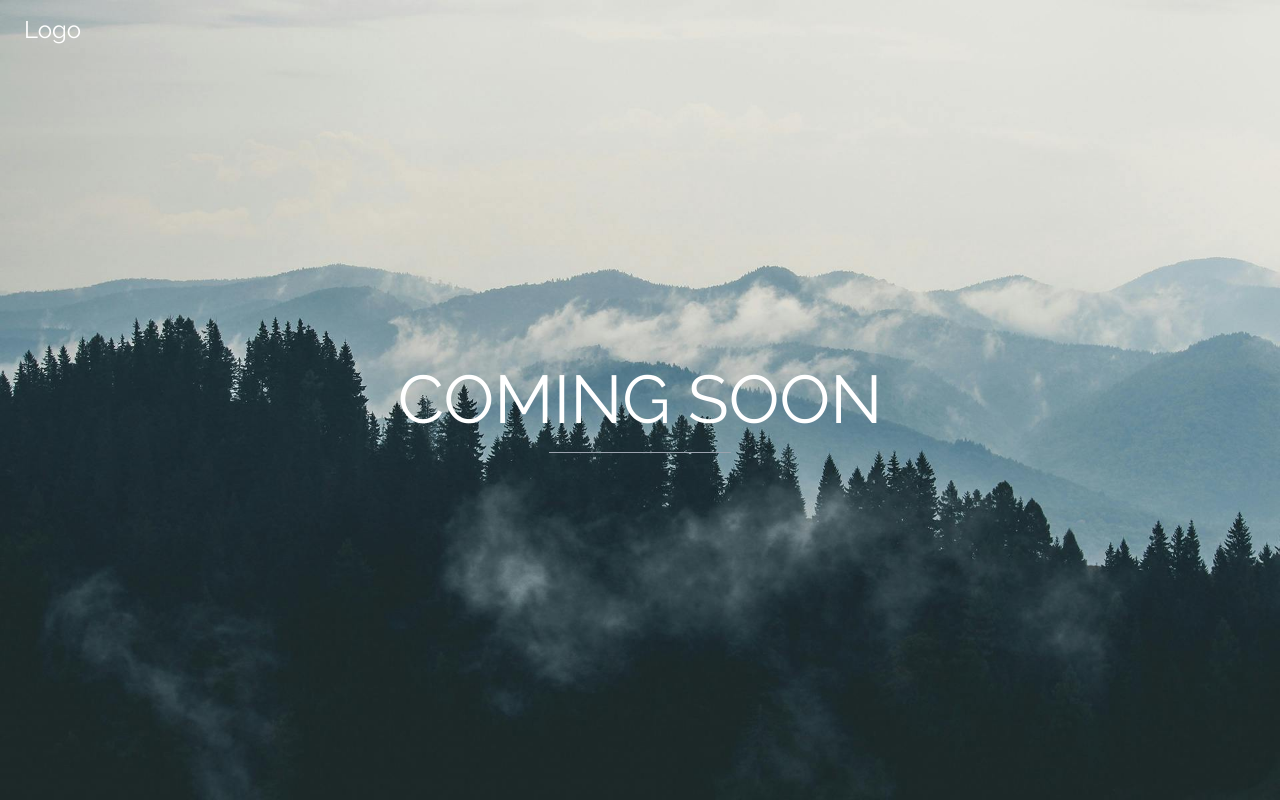
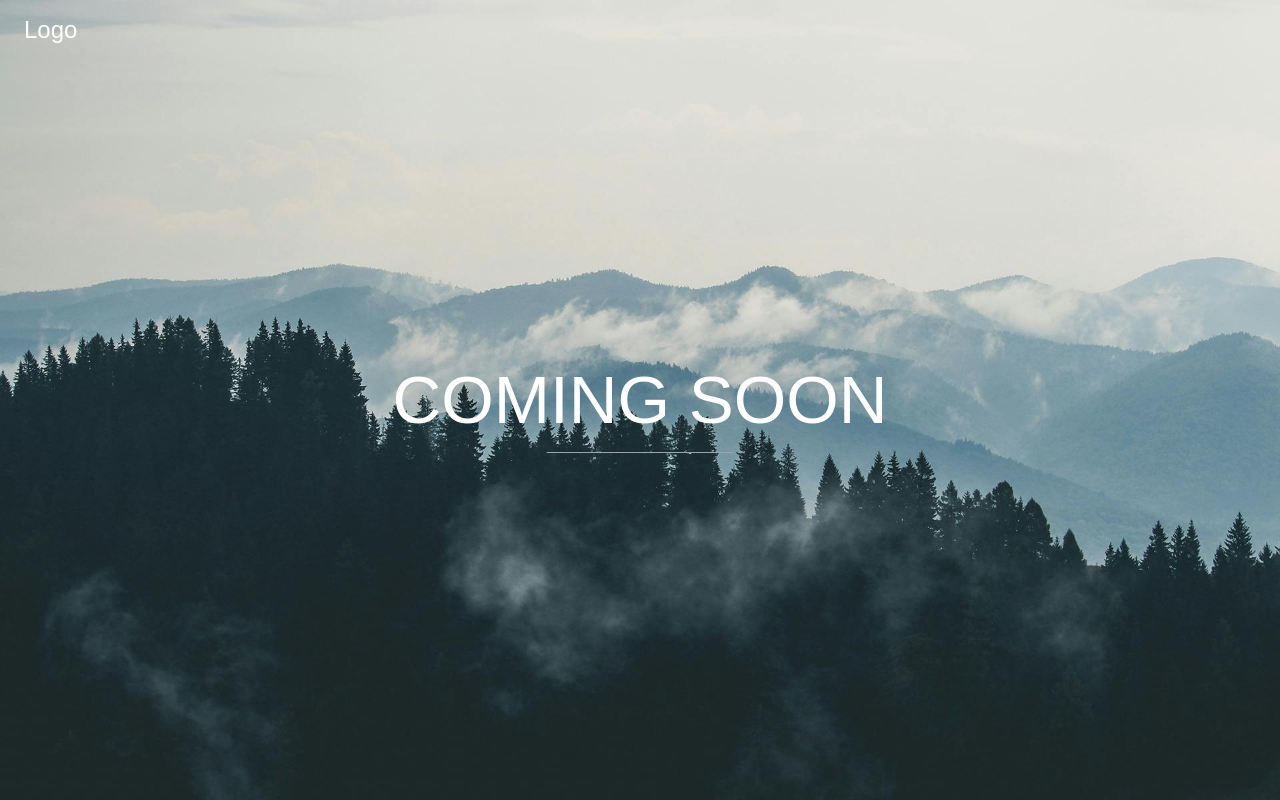
Before and after one commit to 11hak/stemsite, a website: page index.html in a window 1280 px wide. Drawn offline with nearby package versions, Linux system fonts and the light colour scheme.

Commit message:
Changing looks

```diff
--- a/index.html
+++ b/index.html
@@ -15,7 +15,7 @@
     <style>
         body,
         h1 {
-            font-family: "Raleway", sans-serif
+            font-family: "Arial", sans-serif
         }
 
         body,
```
